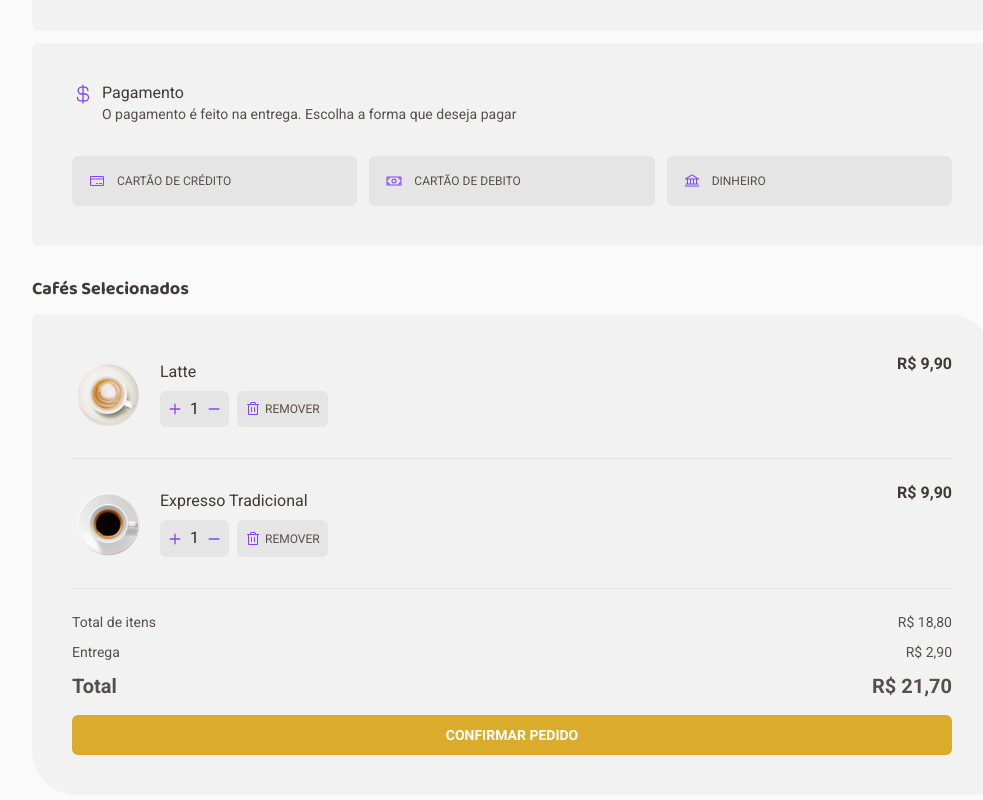
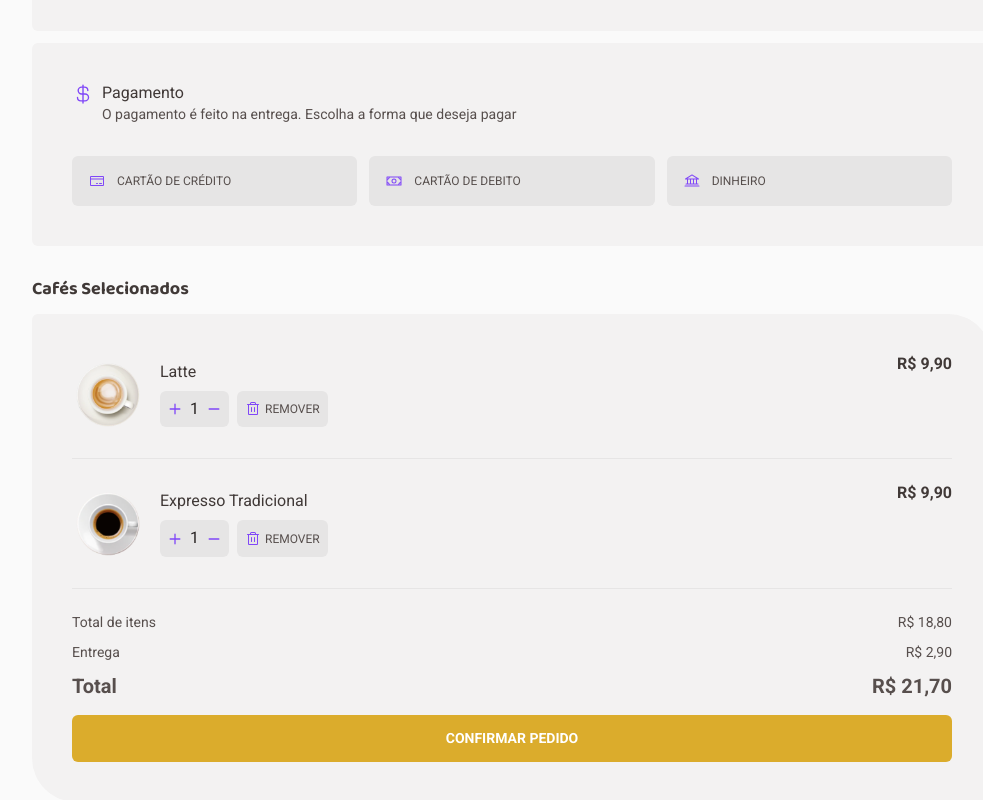
Before and after one commit to GeraldoJAlves/rockeatseat-coffee-delivery, a React (Vite) app: page /checkout in a window 1280 px wide. Shown: the part 487-1287 px from the top of the page, without its empty margins (128-1111 px from the left). Built offline with nearby package versions, Linux system fonts and the light colour scheme.

Commit message:
fix: size of finish order

```diff
--- a/src/pages/checkout/styles.ts
+++ b/src/pages/checkout/styles.ts
@@ -295,6 +295,7 @@ export const ConfirmButton = styled.button`
   border-radius: 6px;
 
   font-size: ${(props) => props.theme.text.buttonG};
+  line-height: 1.6;
   color: ${(props) => props.theme.white};
   font-weight: 700;
   background-color: ${(props) => props.theme.yellow};
```
